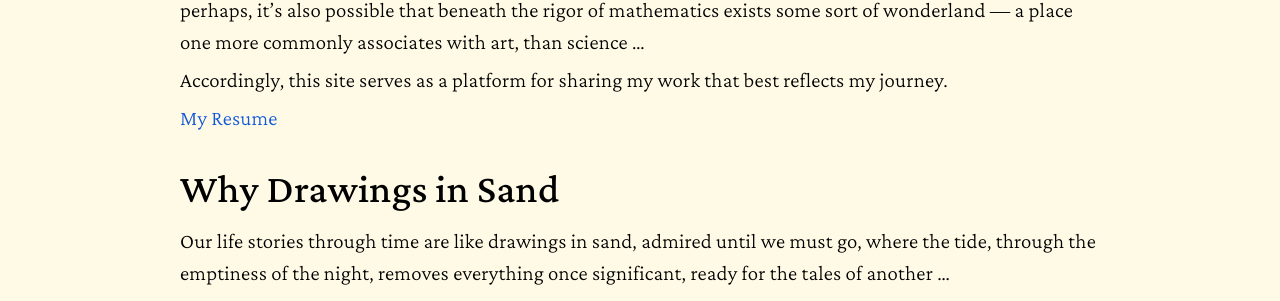
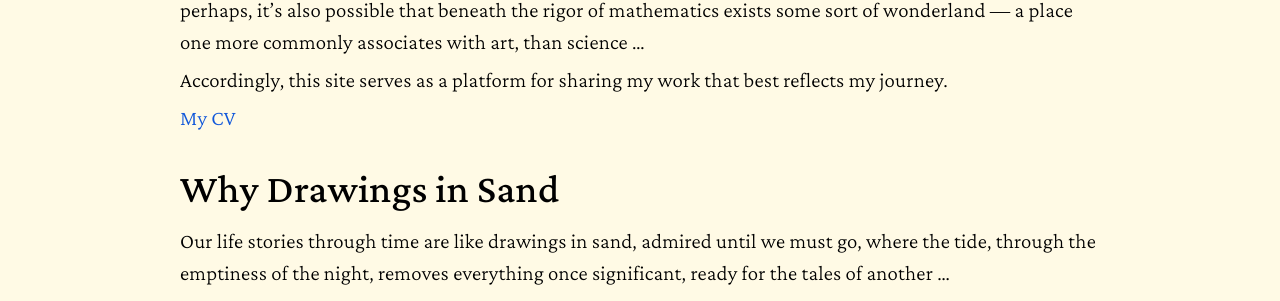
Before and after one commit to tylerwwang/tylerwwang.github.io, a Jekyll site: the page built from about.md, in a window 1280 px wide and 900 px high, scrolled down 570 px. Shown: the part 154-455 px from the top of the window. Built offline with Jekyll 4.4.1, drawn with Linux system fonts in a browser that asks for light colours.

Commit message:
Updated CV.

```diff
--- a/about.md
+++ b/about.md
@@ -29,7 +29,7 @@ But perhaps, it's also possible that beneath the rigor of mathematics exists som
 
 Accordingly, this site serves as a platform for sharing my work that best reflects my journey.
 
-[My Resume]({{site.baseurl}}/assets/Resume.pdf)
+[My CV]({{site.baseurl}}/assets/CV.pdf)
 
 # Why Drawings in Sand
 
```
Also changed, not shown: 2 other files.
